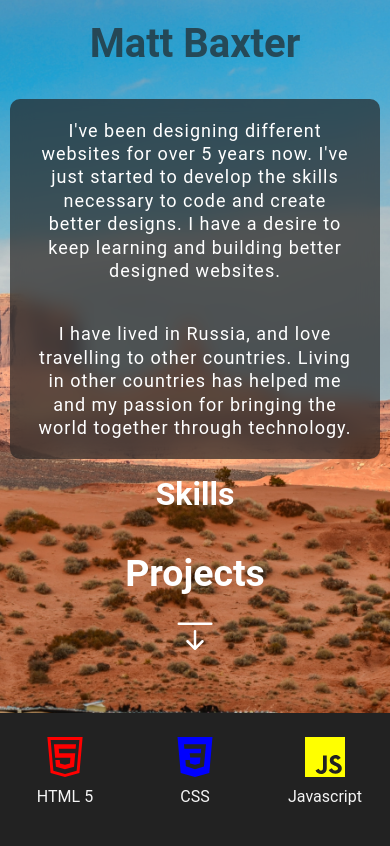
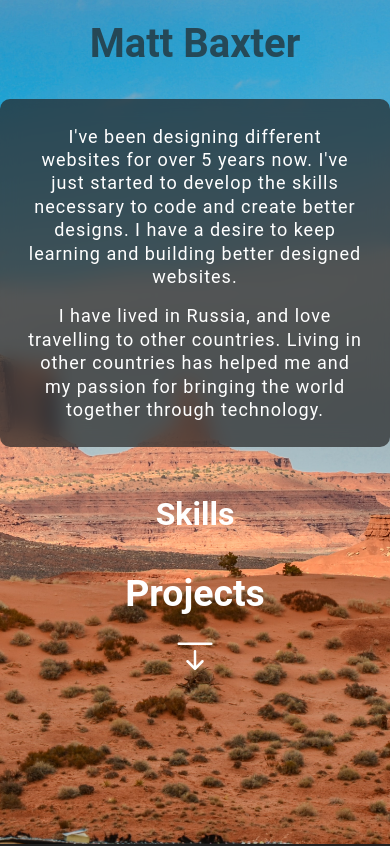
Before and after one commit to mbx33/portfolio, a React (Create React App) app: page / in a window 390 px wide. Shown: the top 846 px of the page. Built offline with nearby package versions, Linux system fonts and the light colour scheme.

Commit message:
fixed a media query

```diff
--- a/src/components/Section.jsx
+++ b/src/components/Section.jsx
@@ -56,7 +56,7 @@ export default Section;
 
 const Wrap = styled.div`
   width: 100%;
-  /* height: 100vh; */
+  height: 100vh;
   background-size: cover;
   background-position: center;
   background-repeat: no-repeat;
@@ -68,8 +68,11 @@ const MainContainer = styled.div`
   display: flex;
   height: 100%;
   flex-direction: column;
-  justify-content: space-between;
   overflow-y: hidden;
+
+  @media (max-width: 768px) {
+    gap: 3rem;
+  }
 `;
 
 const TextWrap = styled.div`
@@ -80,12 +83,12 @@ const TextWrap = styled.div`
   backdrop-filter: blur(0.6rem);
   border-radius: 10px;
 
-  h1 {
+  /* h1 {
     color: white;
     width: 100%;
     margin: 0 auto;
     border-radius: 10px 10px 0 0;
-  }
+  } */
 
   p {
     font-size: 18px;
@@ -100,9 +103,13 @@ const TextWrap = styled.div`
   }
 
   @media (max-width: 768px) {
-    width: 95%;
-    padding: 0;
-    margin: 3rem auto 0 auto;
+    width: 100%;
+    /* padding: 0; */
+    margin-top: 3rem;
+
+    p {
+      padding: 0.5rem;
+    }
   }
 `;
 
@@ -114,6 +121,6 @@ const ArrowDown = styled.div`
 
   @media (max-width: 768px) {
     font-size: 2rem;
-    padding-top: 1rem;
+    padding-top: 1rem 0 0 0;
   }
 `;
```
